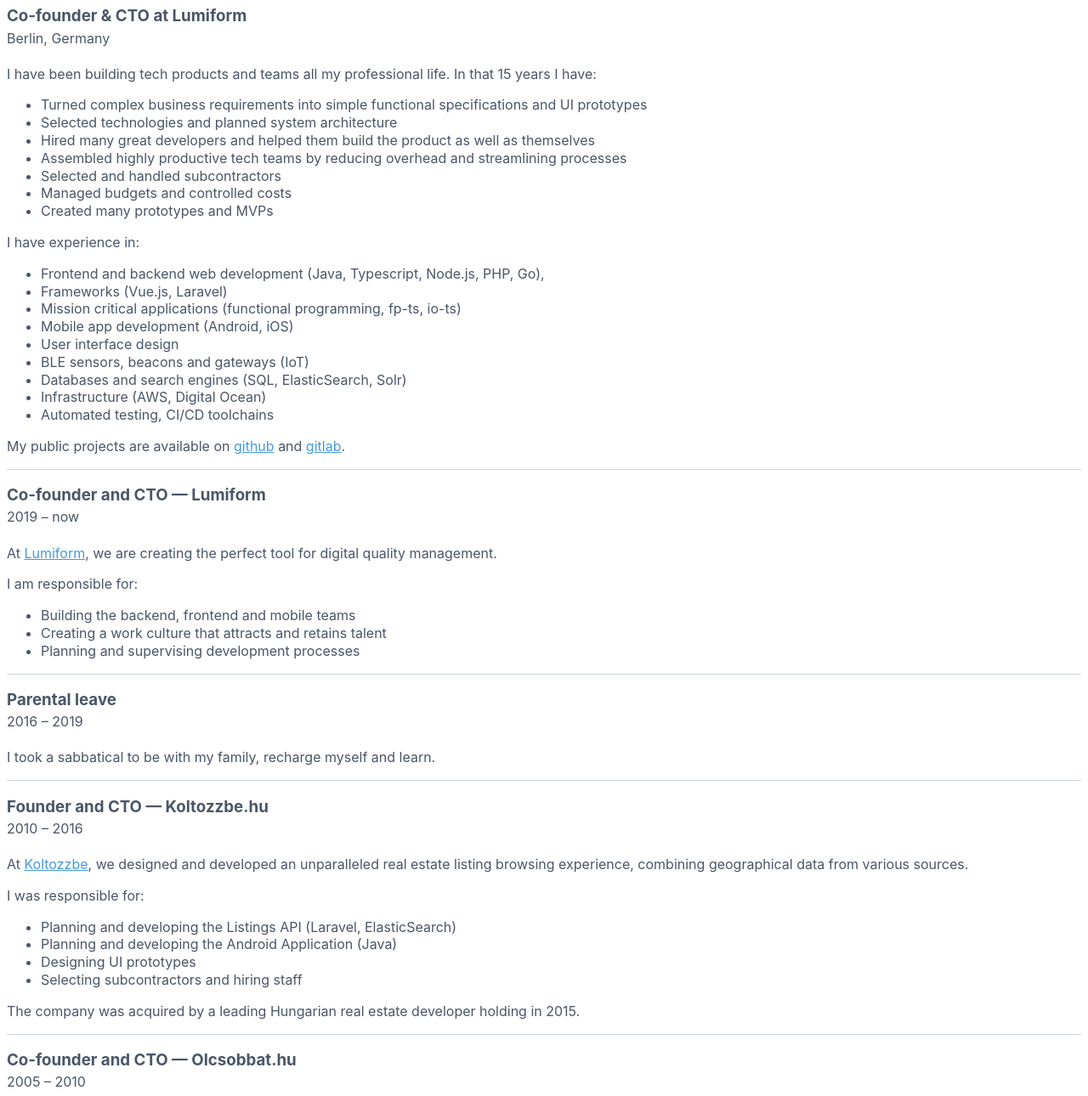
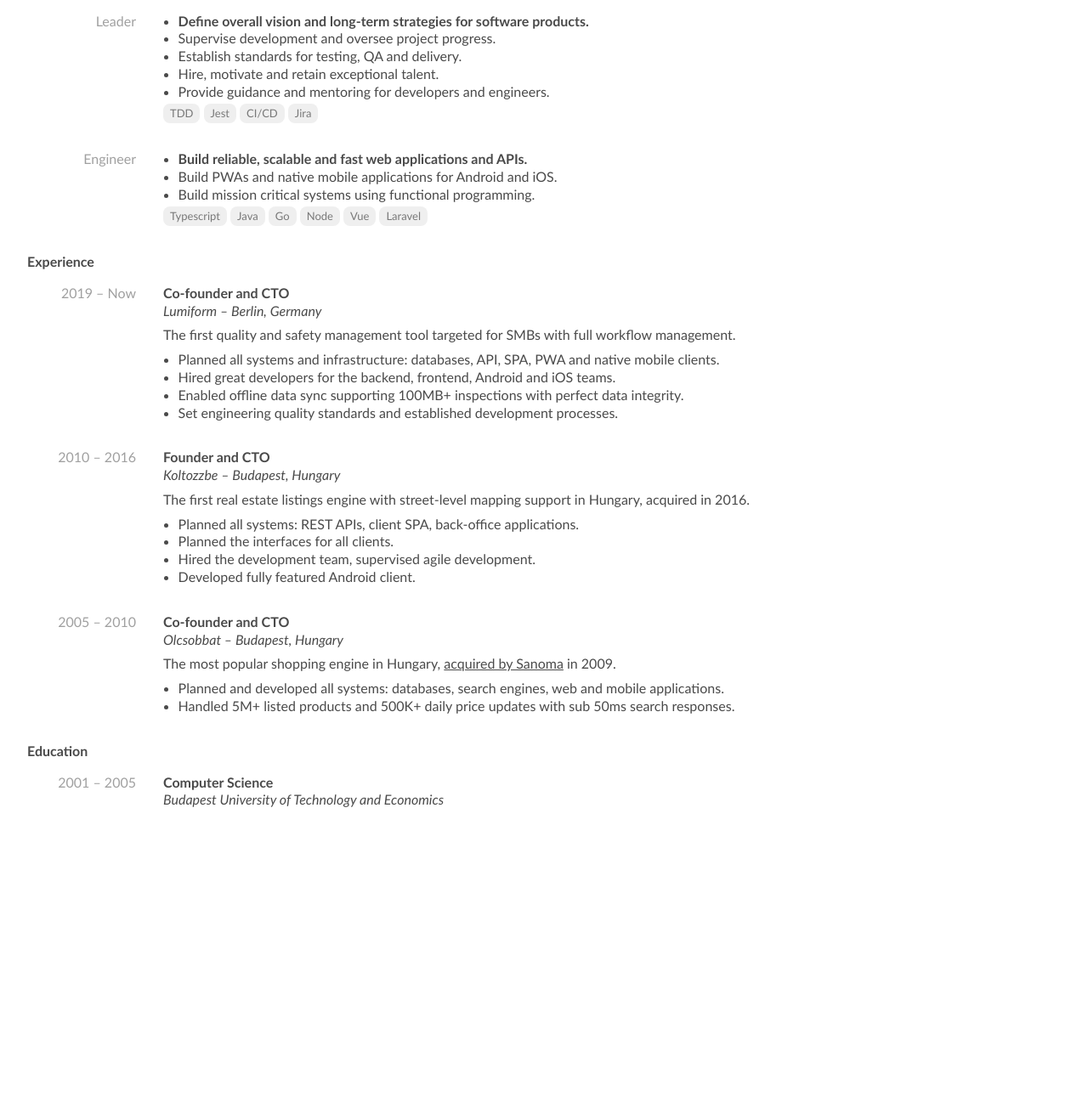
Before and after one commit to Mondotronium/mondotronium.github.io, a plain HTML site: page cv.html in a window 1280 px wide. Shown: the part 335-1625 px from the top of the page at 85% size. After the commit the page ends 1327 px from the top, so only its background shows below. Drawn offline with Linux system fonts and the light colour scheme.

Commit message:
cv changes

```diff
--- a/cv.html
+++ b/cv.html
@@ -4,24 +4,104 @@
 		<meta name="viewport" content="width=device-width, initial-scale=1.0">
 
 		<style>
+			@page
+{
+    size: auto;   /* auto is the initial value */
+
+    /* this affects the margin in the printer settings */
+    margin: 25mm 25mm 25mm 25mm;
+}
+
+			* {
+				margin: 0;
+				padding: 0;
+			}
 			body {
-				font-family: -apple-system, BlinkMacSystemFont, 'Segoe UI', Roboto, Oxygen, Ubuntu, Cantarell, 'Open Sans', 'Helvetica Neue', sans-serif;
+				/*font-family: -apple-system, BlinkMacSystemFont, 'Segoe UI', Roboto, Oxygen, Ubuntu, Cantarell, 'Open Sans', 'Helvetica Neue', sans-serif; */
+				/*font-family: 'Baskerville';*/
+				font-family: 'Gill Sans';
+				/*font-family: 'Hiragino Sans';*/
+
 				line-height: 1.3;
-				color: rgb(74, 85, 104);
+				font-weight: 300;
+
+				color: rgb(74,74,74);
+				padding: 2rem;
 			}
 
-			h3 + h4 {
-				margin-top: -1rem;
-				font-weight: inherit;
-			}
-
-			hr {
-				border: 1px solid rgb(203, 213, 224);
-				border-bottom-width: 0;
+			section a {
+				text-decoration: none;
 			}
 
 			a {
-				color: rgb(66,153,225);
+				color: inherit;
+			}
+
+			.city {
+				margin-bottom: 0.5rem;
+			}
+
+			ul {
+				list-style-type: disc;
+				padding-left: 1.1rem;
+			}
+
+			dl, section {
+				display: grid;
+				column-gap: 2rem;
+				row-gap: 2rem;
+				grid-template-columns: 8rem auto;
+			}
+
+			dt {
+				text-align: right;
+				color: rgb(160,160,160);
+			}
+
+			h1, h2 {
+				font-size: 1rem;
+				font-weight: 600;
+			}
+
+			h2 {
+				margin-top: 2rem;
+				margin-bottom: 1rem;
+			}
+
+			h3 {
+				font-size: inherit;
+				font-weight: 600;
+			}
+
+			h4 {
+				font-weight: inherit;
+				font-style: italic;
+				margin-bottom: 0.5rem;
+			}
+
+			ul.achievements {
+				margin-top: 0.5rem;
+			}
+
+			ul.tags {
+				list-style-type: none;
+				padding:0;
+				margin-top: 0.2rem;
+			}
+
+			ul.tags li {
+				display: inline-block;
+				background: #efefef;
+				border-radius: 0.5rem;
+				padding:0.2rem 0.5rem;
+				color: rgb(120,120,120);
+				font-size: small;
+			}
+
+			img {
+				transform: scaleX(-1);
+				border-radius: 50%;
+				height: 8rem;
 			}
 
 		</style>
@@ -30,104 +110,113 @@
 
 	<body>
 
-		<img src="profile.jpg" width="250" />
+		<section>
+			<img src="https://avatars1.githubusercontent.com/u/2220997?s=460&u=0d3b3ccccfbdcb03265ba450269747de846bca47&v=4" />
+			<div>
+				<h1>Marton Farago</h1>
+				<p class="city">Berlin, Germany</p>
+				<p><a href="mailto:interferenc@gmail.com">interferenc@gmail.com</a></p>
+				<p><a href="https://github.com/interferenc">github.com/interferenc</a></p>
+			</div>
+		</section>
 
-		<h1>Marton Farago</h1>
-		<h3>Co-founder & CTO at Lumiform</h3>
-		<h4>Berlin, Germany</h4>
+		<h2>Competencies</h2>
+		<dl>
+			<dt>Architect</dt>
+				<dd>
+					<ul>
+						<li><h3>Turn high-level product vision into technical and functional specifications.</h3></li>
+						<li>Asses project feasibility and select appropriate technologies.</li>
+						<li>Clearly explain complex and challenging technical concepts to non-technical stakeholders.</li>
+					</ul>
+					<ul class="tags">
+						<li>RDBMS</li>
+						<li>Docker</li>
+						<li>AWS</li>
+						<li>ElasticSearch</li>
+					</ul>
+				</dd>
+			<dt>Leader</dt>
+				<dd>
+					<ul>
+						<li><h3>Define overall vision and long-term strategies for software products.</h3></li>
+						<li>Supervise development and oversee project progress.</li>
+						<li>Establish standards for testing, QA and delivery.</li>
+						<li>Hire, motivate and retain exceptional talent.</li>
+						<li>Provide guidance and mentoring for developers and engineers.</li>
+					</ul>
+					<ul class="tags">
+						<li>TDD</li>
+						<li>Jest</li>
+						<li>CI/CD</li>
+						<li>Jira</li>
+					</ul>
+				</dd>
+			<dt>Engineer</dt>
+				<dd>
+					<ul>
+						<li><h3>Build reliable, scalable and fast web applications and APIs.</h3></li>
+						<li>Build PWAs and native mobile applications for Android and iOS.</li>
+						<li>Build mission critical systems using functional programming.</li>
+					</ul>
+					<ul class="tags">
+						<li>Typescript</li>
+						<li>Java</li>
+						<li>Go</li>
+						<li>Node</li>
+						<li>Vue</li>
+						<li>Laravel</li>
+					</ul>
+				</dd>
 
-		I have been building tech products and teams all my professional life. In that 15 years I have:
+		</dl>
 
-		<ul>
-			<li>Turned complex business requirements into simple functional specifications and UI prototypes</li>
-			<li>Selected technologies and planned system architecture</li>
-			<li>Hired many great developers and helped them build the product as well as themselves</li>
-			<li>Assembled highly productive tech teams by reducing overhead and streamlining processes</li>
-			<li>Selected and handled subcontractors</li>
-			<li>Managed budgets and controlled costs</li>
-			<li>Created many prototypes and MVPs</li>
-		</ul>
+		<h2>Experience</h2>
+		<dl>
+			<dt>2019 – Now</dt>
+				<dd>
+					<h3>Co-founder and CTO</h3>
+					<h4>Lumiform – Berlin, Germany</h4>
+					<p>The first quality and safety management tool targeted for SMBs with full workflow management.</p>
+					<ul class="achievements">
+						<li>Planned all systems and infrastructure: databases, API, SPA, PWA and native mobile clients.</li>
+						<li>Hired great developers for the backend, frontend, Android and iOS teams.</li>
+						<li>Enabled offline data sync supporting 100MB+ inspections with perfect data integrity.</li>
+						<li>Set engineering quality standards and established development processes.</li>
+					</ul>
+				</dd>
+			<dt>2010 – 2016</dt>
+				<dd>
+					<h3>Founder and CTO</h3>
+					<h4>Koltozzbe – Budapest, Hungary</h4>
+					<p>The first real estate listings engine with street-level mapping support in Hungary, acquired in 2016.</p>
+					<ul class="achievements">
+						<li>Planned all systems: REST APIs, client SPA, back-office applications.</li>
+						<li>Planned the interfaces for all clients.</li>
+						<li>Hired the development team, supervised agile development.</li>
+						<li>Developed fully featured Android client.</li>
+					</ul>
+				</dd>
+			<dt>2005 – 2010</dt>
+				<dd>
+					<h3>Co-founder and CTO</h3>
+					<h4>Olcsobbat – Budapest, Hungary</h4>
+					<p>The most popular shopping engine in Hungary, <a href="https://sanoma.com/release/sanoma-budapest-acquires-comparison-site-olcsobbat-hu/">acquired by Sanoma</a> in 2009.</p>
+					<ul class="achievements">
+						<li>Planned and developed all systems: databases, search engines, web and mobile applications.</li>
+						<li>Handled 5M+ listed products and 500K+ daily price updates with sub 50ms search responses.</li>
+					</ul>
+				</dd>
+		</dl>
 
-		<p>I have experience in:</p>
-
-		<ul>
-			<li>Frontend and backend web development (Java, Typescript, Node.js, PHP, Go),
-			<li>Frameworks (Vue.js, Laravel)</li>
-			<li>Mission critical applications (functional programming, fp-ts, io-ts)</li>
-			<li>Mobile app development (Android, iOS)</li>
-			<li>User interface design</li>
-			<li>BLE sensors, beacons and gateways (IoT)</li>
-			<li>Databases and search engines (SQL, ElasticSearch, Solr)</li>
-			<li>Infrastructure (AWS, Digital Ocean)</li>
-			<li>Automated testing, CI/CD toolchains</li>
-		</ul>
-
-		<p>My public projects are available on <a href="https://github.com/interferenc">github</a> and <a href="https://gitlab.com/interferenc">gitlab</a>.</p>
-
-		<hr>
-
-		<h3>Co-founder and CTO &mdash; Lumiform</h3>
-		<h4>2019 – now</h4>
-
-		<p>At <a href="https://lumiformapp.com">Lumiform</a>, we are creating the perfect tool for digital quality management.</p>
-
-		<p>I am responsible for:</p>
-
-		<ul>
-			<li>Building the backend, frontend and mobile teams</li>
-			<li>Creating a work culture that attracts and retains talent</li>
-			<li>Planning and supervising development processes</li>
-		</ul>
-
-		<hr>
-
-		<h3>Parental leave</h3>
-		<h4>2016 – 2019</h4>
-
-		<p>I took a sabbatical to be with my family, recharge myself and learn.</p>
-
-		<hr>
-
-		<h3>Founder and CTO &mdash; Koltozzbe.hu</h3>
-		<h4>2010 – 2016</h4>
-
-		<p>At <a href="http://koltozzbe.hu">Koltozzbe</a>, we designed and developed an unparalleled real estate listing browsing experience, combining geographical data from various sources.</p>
-
-		<p>I was responsible for:</p>
-
-		<ul>
-			<li>Planning and developing the Listings API (Laravel, ElasticSearch)</li>
-			<li>Planning and developing the Android Application (Java)</li>
-			<li>Designing UI prototypes</li>
-			<li>Selecting subcontractors and hiring staff</li>
-		</ul>
-
-		<p>The company was acquired by a leading Hungarian real estate developer holding in 2015.</p>
-
-		<hr>
-
-		<h3>Co-founder and CTO &mdash; Olcsobbat.hu</h3>
-		<h4>2005 – 2010</h4>
-
-		<p>At it's peak, <a href="http://olcsobbat.hu">Olcsobbat</a> was the biggest price comparison engine in Hungary.</p>
-
-		<p>I was responsible for:</p>
-
-		<ul>
-			<li>Planning and developing the whole system (LAMP, Apache Solr)</li>
-			<li>Designing interfaces</li>
-			<li>Managing development projects</li>
-			<li>Supervising testing</li>
-		</ul>
-
-		<p>The company was <a href="https://sanoma.com/release/sanoma-budapest-acquires-comparison-site-olcsobbat-hu/">acquired</a> by Sanoma.com, a media corporation from Helsinki in 2009.</p>
-
-		<hr>
-
-
-		<h3>Computer Science &mdash; Budapest University of Technology and Economics</h3>
-		<h4>2001 – 2005</h4>
-
+		<h2>Education</h2>
+		<dl>
+			<dt>2001 – 2005</dt>
+				<dd>
+					<h3>Computer Science</h3>
+					<h4>Budapest University of Technology and Economics</h4>
+				</dd>
+		</dl>
 
 	</body>
 </html>
```
Also changed, not shown: posts/10_the_classic_way.html (added, +11 -0 lines), posts/20_why_build_an_spa_at_all.html (added, +3 -0 lines), posts/outline.html (added, +27 -0 lines), posts/ui/use-the-query-string-for-state.html (added, +5 -0 lines), 1 other file.
